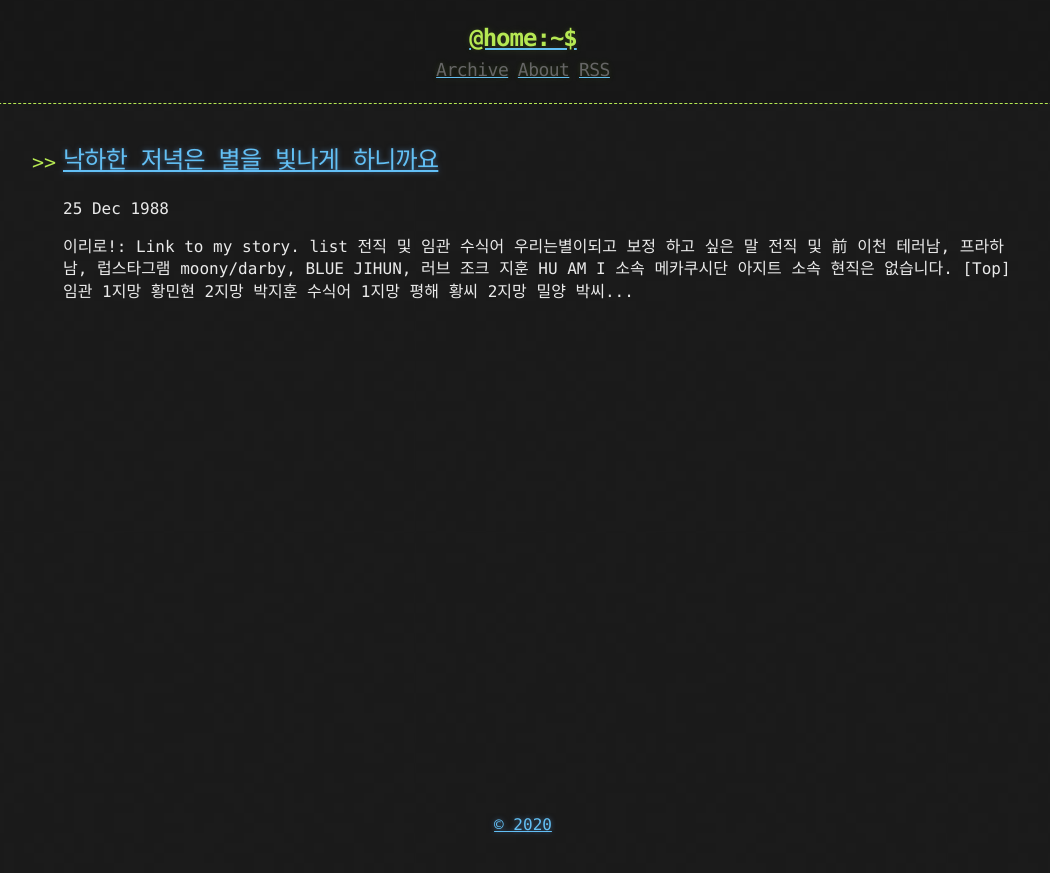
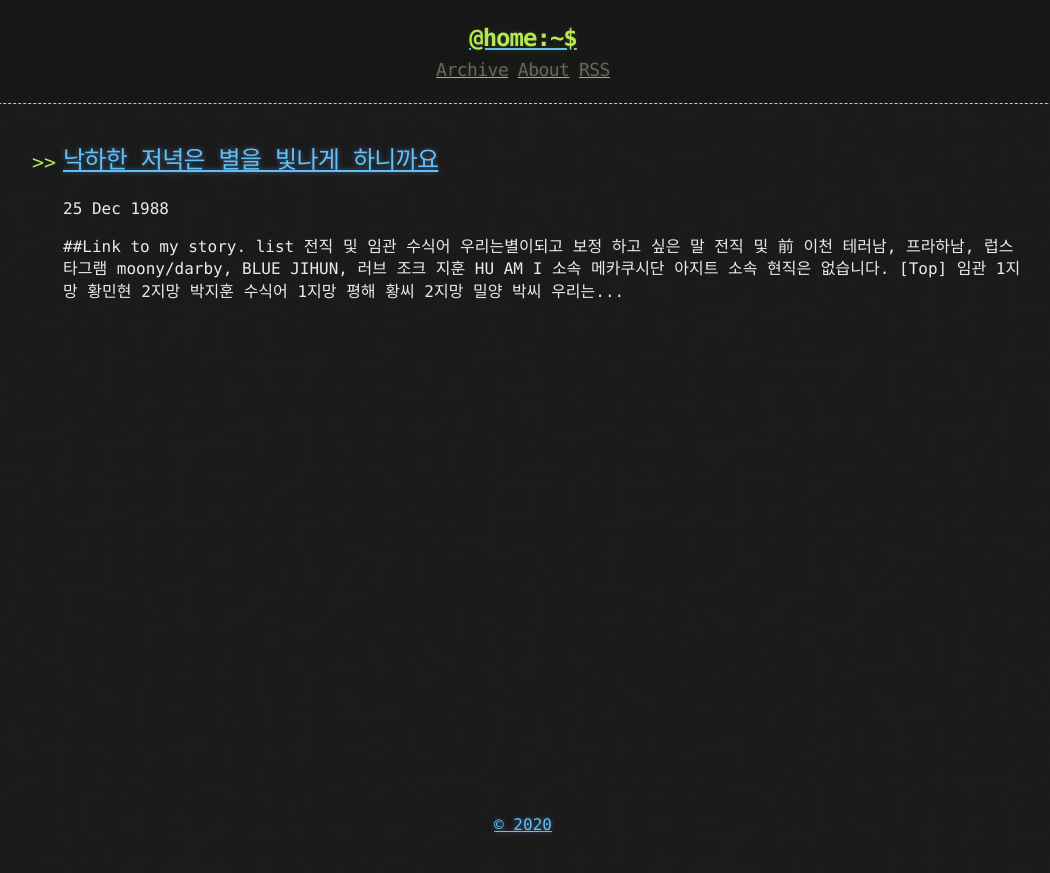
Before and after one commit to imrealz/imrealz.github.com, a Jekyll site: the page built from index.html, in a window 1280 px wide. Shown: the top 873 px of the page, without its empty margins (117-1167 px from the left). Built offline with Jekyll 4.4.1, drawn with Linux system fonts in a browser that asks for light colours; the list of posts is cut into pages by our own code.

Commit message:
Update 1988-12-25-우리는별이되고.md

```diff
--- a/_posts/1988-12-25-우리는별이되고.md
+++ b/_posts/1988-12-25-우리는별이되고.md
@@ -4,7 +4,7 @@ published: true
 ---
 
 
-## 이리로!: [Link to my story](https://story.kakao.com/_GUl9C9/FCmPEKzyHq0).
+##[Link to my story](https://story.kakao.com/_GUl9C9/FCmPEKzyHq0).
 
 
 
```
